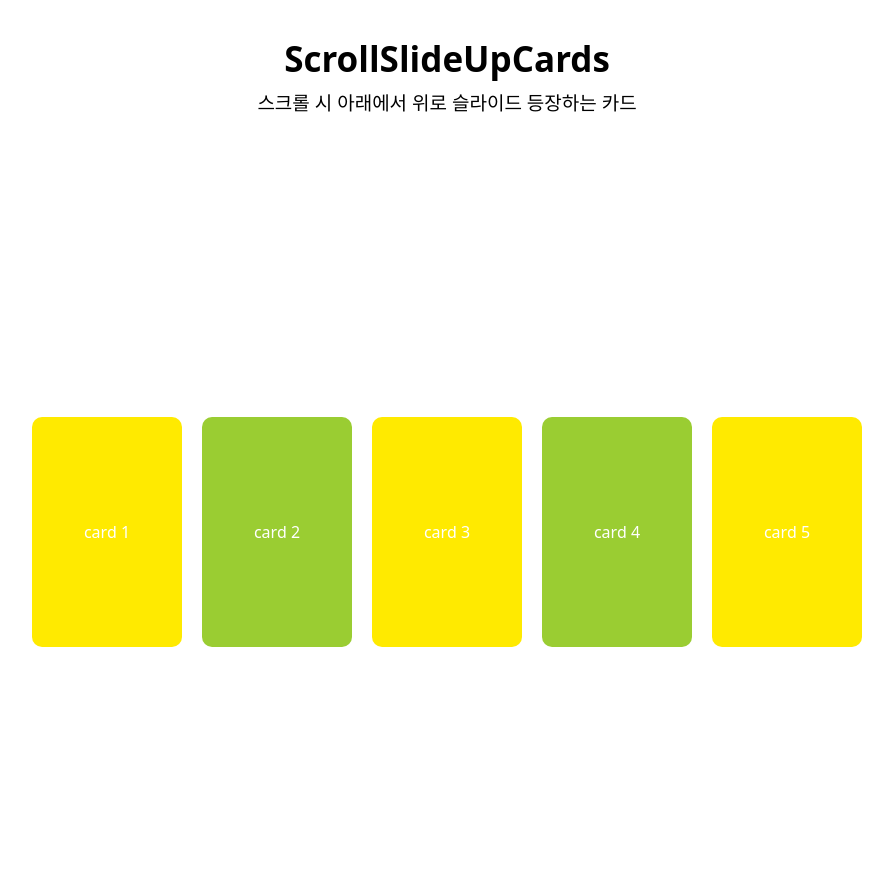
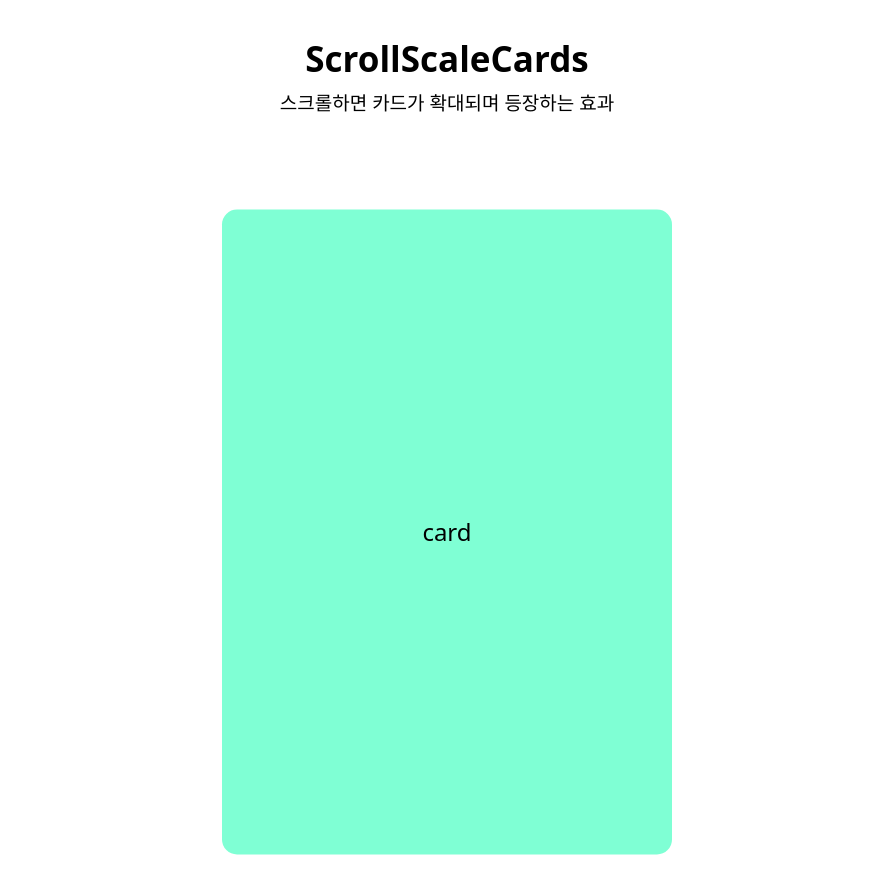
Before and after one commit to beurmuz/InteractiveWeb, a React (Vite) app: page / in a window 1280 px wide. Shown: the top 894 px of the page, without its empty margins (193-1086 px from the left). Built offline with nearby package versions, Linux system fonts and the light colour scheme.

Commit message:
#1 [dev] ScrollScaleCards 개발

```diff
--- a/src/App.tsx
+++ b/src/App.tsx
@@ -4,6 +4,7 @@ import RotateBox from "./components/RotateBox/RotateBox";
 import RotateBoxMouseover from "./components/RotateBoxMouseover/RotateBoxMouseover";
 import RotateBoxPause from "./components/RotateBoxPause/RotateBoxPause";
 import ScrollFadeBox from "./components/ScrollFadeBox/ScrollFadeBox";
+import ScrollScaleCards from "./components/ScrollScaleCards/ScrollScaleCards";
 import ScrollSlideCards from "./components/ScrollSlideCards/ScrollSlideCards";
 import ScrollSlideUpCards from "./components/ScrollSlideUpCards/ScrollSlideUpCards";
 import FullScreenLayout from "./Layout/FullScreenLayout";
@@ -12,12 +13,18 @@ function App() {
   return (
     <>
       <FullScreenLayout>
+        <ScrollScaleCards />
+      </FullScreenLayout>
+
+      {/* <FullScreenLayout>
         <ScrollSlideUpCards />
       </FullScreenLayout>
-      {/* <FullScreenLayout>
+
+      <FullScreenLayout>
         <ScrollSlideCards />
-      </FullScreenLayout> */}
-      {/* <FullScreenLayout>
+      </FullScreenLayout>
+
+      <FullScreenLayout>
         <ScrollFadeBox />
       </FullScreenLayout>
 
--- /dev/null
+++ b/src/components/ScrollScaleCards/ScrollScaleCards.module.css
@@ -0,0 +1,17 @@
+.card {
+  background-color: aquamarine;
+  width: 300px;
+  height: 430px;
+  margin: 200px 0;
+  border-radius: 10px;
+
+  display: flex;
+  justify-content: center;
+  align-items: center;
+
+  opacity: 0;
+}
+
+.space {
+  height: 200px;
+}
--- /dev/null
+++ b/src/components/ScrollScaleCards/ScrollScaleCards.tsx
@@ -0,0 +1,52 @@
+import { useEffect, useRef } from "react";
+import ProjectHeader from "../ProjectHeader";
+import styles from "./ScrollScaleCards.module.css";
+import gsap from "gsap";
+
+const ScrollScaleCards = () => {
+  const cardRef = useRef<HTMLDivElement>(null);
+  const hasAnimated = useRef(false);
+
+  useEffect(() => {
+    const handleScroll = () => {
+      if (!cardRef.current) return;
+
+      if (window.scrollY > 100 && !hasAnimated.current) {
+        hasAnimated.current = true;
+
+        gsap.fromTo(
+          cardRef.current,
+          {
+            scale: 0.5,
+            opacity: 0,
+          },
+          {
+            scale: 1.5,
+            opacity: 1,
+            duration: 2,
+            ease: "power2.out",
+          }
+        );
+      }
+    };
+    window.addEventListener("scroll", handleScroll);
+
+    return () => {
+      window.removeEventListener("scroll", handleScroll);
+    };
+  }, []);
+
+  return (
+    <>
+      <ProjectHeader
+        name="ScrollScaleCards"
+        description="스크롤하면 카드가 확대되며 등장하는 효과"
+      />
+      <div ref={cardRef} className={styles.card}>
+        card
+      </div>
+      <div className={styles.space}></div>
+    </>
+  );
+};
+export default ScrollScaleCards;
--- a/src/components/ScrollSlideUpCards/ScrollSlideUpCards.tsx
+++ b/src/components/ScrollSlideUpCards/ScrollSlideUpCards.tsx
@@ -6,6 +6,7 @@ import gsap from "gsap";
 const ScrollSlideUpCards = () => {
   const cardListRef = useRef<HTMLDivElement>(null);
   const hasAnimated = useRef(false);
+  console.log(hasAnimated);
 
   useEffect(() => {
     const handleScroll = () => {
```
